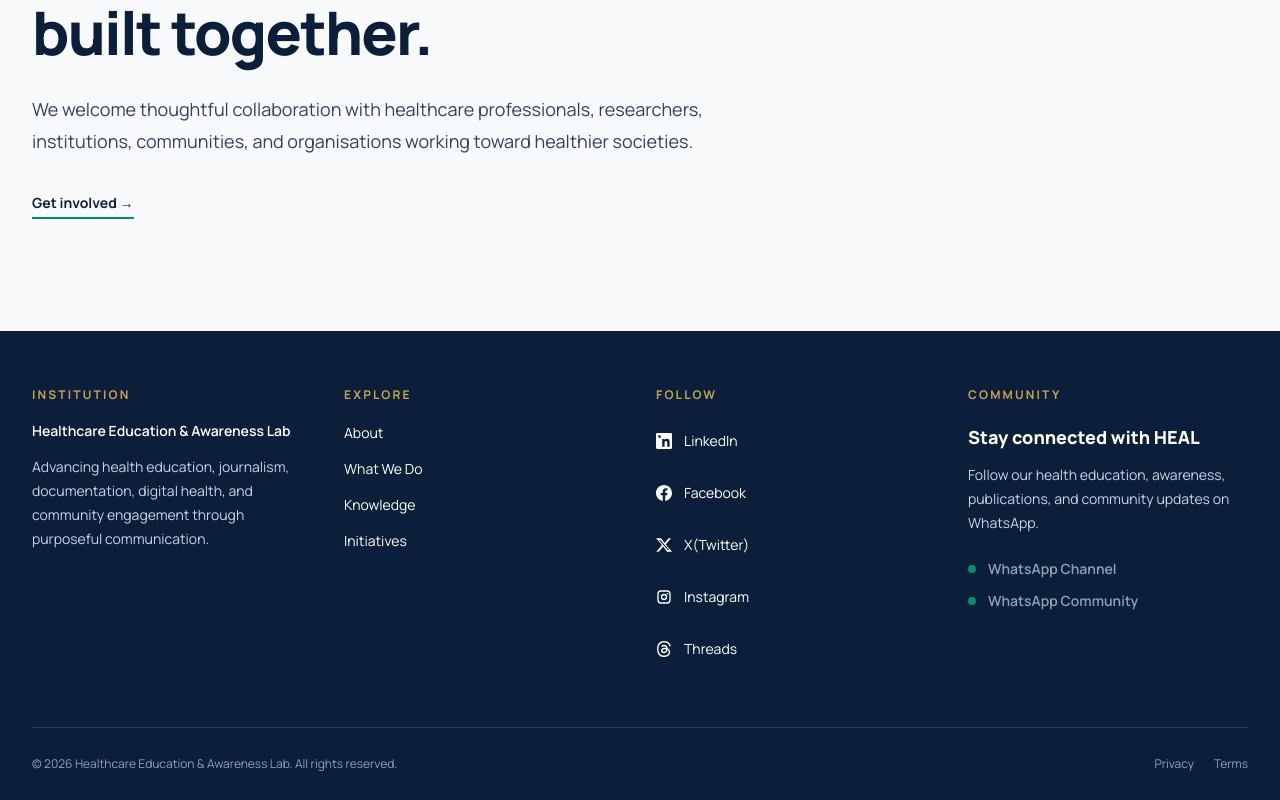
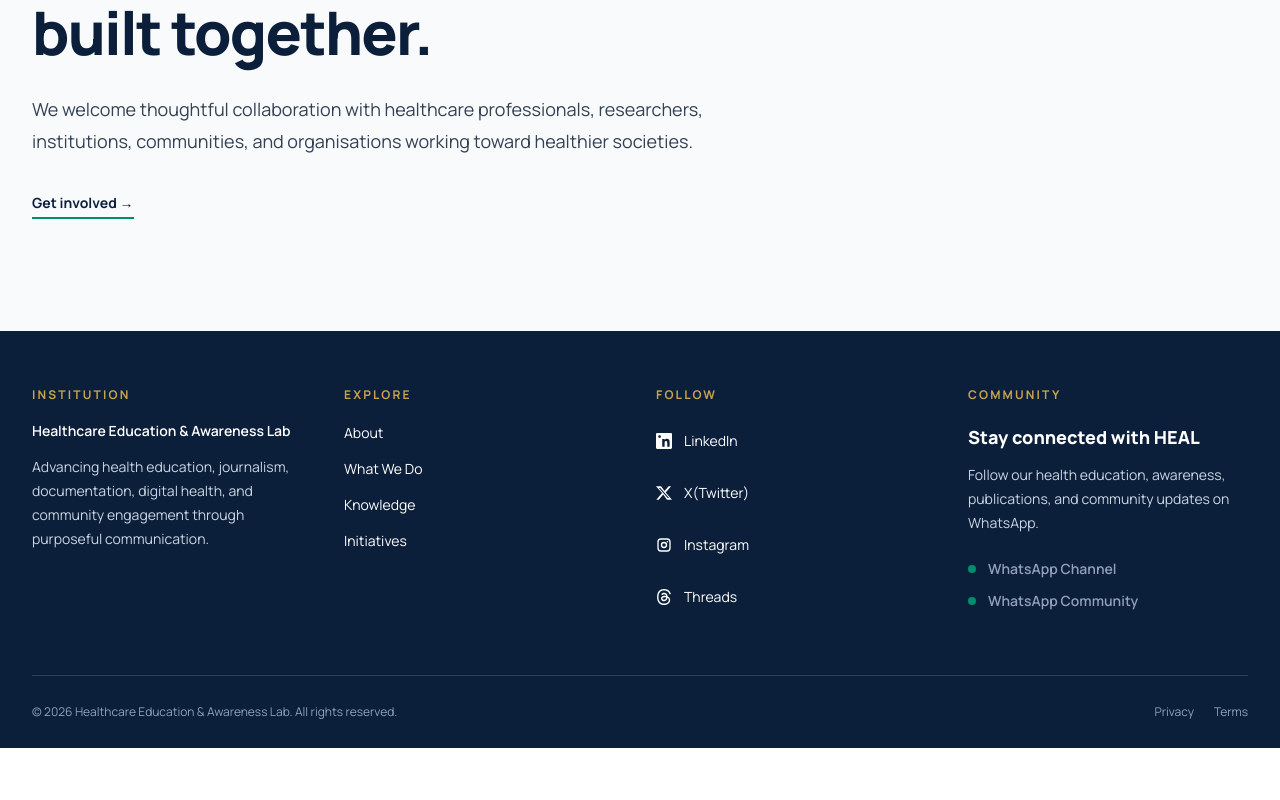
Before and after one commit to HEAL-Community/heal-website, a Next.js app in the folder apps/web/: page /about in a window 1280 px wide. Shown: the part 4119-4919 px from the top of the page. After the commit the page ends 4867 px from the top, so only its background shows below. Built offline with nearby package versions, Linux system fonts and the light colour scheme.

Commit message:
feat: remove Facebook icon from site footer
Removed unused FacebookIcon component and social link from footer.

Co-authored-by: AbdulRaheem Olurode <183245201+PeerlessDON25@users.noreply.github.com>

```diff
--- a/apps/web/components/site-footer.tsx
+++ b/apps/web/components/site-footer.tsx
@@ -16,18 +16,6 @@ function LinkedInIcon() {
       className="h-4 w-4 fill-current"
     >
       <path d="M20.447 20.452h-3.554v-5.569c0-1.328-.025-3.037-1.85-3.037-1.853 0-2.136 1.445-2.136 2.939v5.667H9.351V8.999h3.414v1.561h.046c.476-.9 1.637-1.85 3.37-1.85 3.601 0 4.267 2.37 4.267 5.455v6.287ZM5.337 7.433a2.062 2.062 0 1 1 0-4.124 2.062 2.062 0 0 1 0 4.124ZM3.555 20.452h3.558V8.999H3.555v11.453ZM22.225 0H1.771C.792 0 0 .774 0 1.729v20.542C0 23.226.792 24 1.771 24h20.454C23.205 24 24 23.226 24 22.271V1.729C24 .774 23.205 0 22.225 0Z" />
-    </svg>
-  );
-}
-
-function FacebookIcon() {
-  return (
-    <svg
-      viewBox="0 0 24 24"
-      aria-hidden="true"
-      className="h-4 w-4 fill-current"
-    >
-      <path d="M24 12.07C24 5.4 18.63 0 12 0S0 5.4 0 12.07C0 18.1 4.39 23.1 10.13 24v-8.44H7.08v-3.49h3.05V9.41c0-3.03 1.79-4.7 4.53-4.7 1.31 0 2.68.24 2.68.24v2.97h-1.51c-1.49 0-1.96.93-1.96 1.89v2.26h3.33l-.53 3.49h-2.8V24C19.61 23.1 24 18.1 24 12.07Z" />
     </svg>
   );
 }
@@ -75,11 +63,6 @@ const socialLinks = [
     label: "LinkedIn",
     href: "#",
     icon: LinkedInIcon,
-  },
-  {
-    label: "Facebook",
-    href: "#",
-    icon: FacebookIcon,
   },
   {
     label: "X(Twitter)",
```
